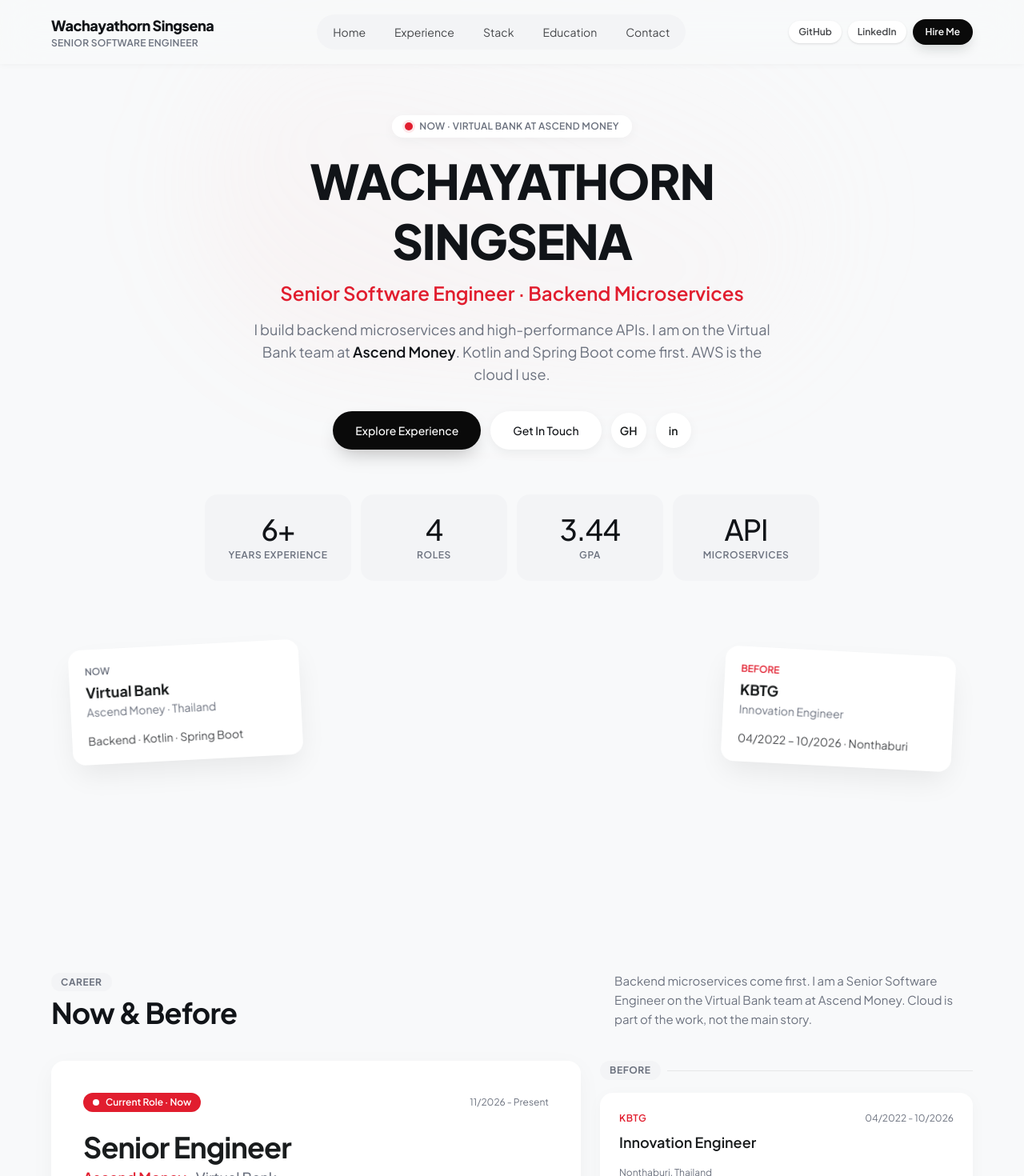
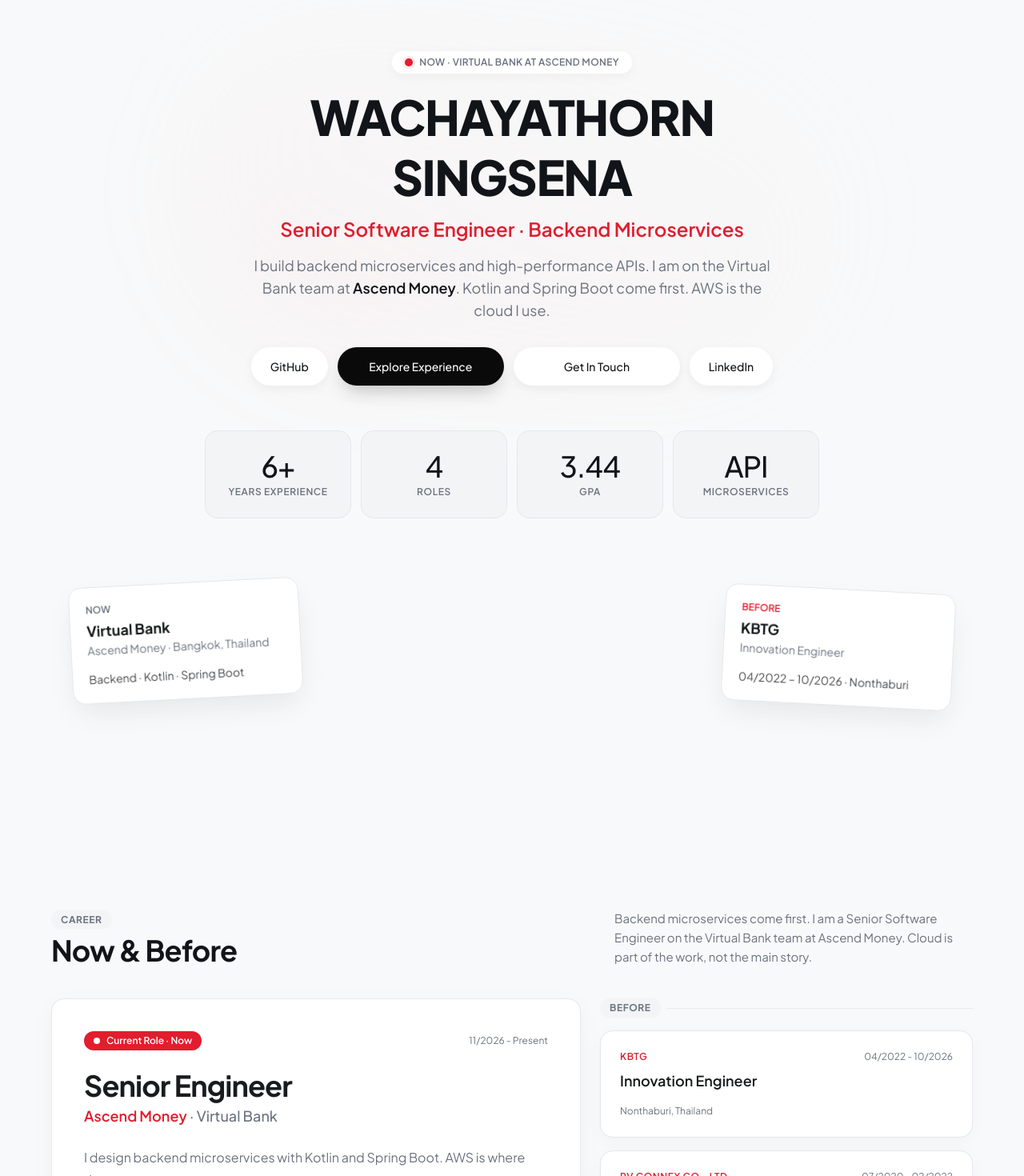
Before and after one commit to wachayathorn/introduce-myself, a Next.js app: page / in a window 1280 px wide. Shown: the top 1470 px of the page at 80% size. Built offline with nearby package versions, Linux system fonts and the light colour scheme.

Commit message:
Refactor layout components and enhance styling: remove Navbar, update Footer and sections with improved hover effects, borders, and animations. Adjust global CSS for new hover styles and refine personal information in experience data.

```diff
--- a/app/components/layout/footer.tsx
+++ b/app/components/layout/footer.tsx
@@ -3,11 +3,7 @@ import Reveal from "../ui/reveal";
 export default function Footer() {
   return (
     <footer className="bg-[#f3f4f5]">
-      <Reveal className="mx-auto flex max-w-7xl flex-col items-center justify-between gap-6 px-4 py-10 text-center md:flex-row md:px-10 md:text-left lg:px-16">
-        <div>
-          <p className="font-bold text-[#111418]">Wachayathorn Singsena</p>
-          <p className="text-sm text-[#6C727F]">Senior Software Engineer · Backend Microservices</p>
-        </div>
+      <Reveal className="mx-auto flex max-w-7xl items-center justify-center px-4 py-10 text-center">
         <p className="text-sm text-[#6C727F]">© 2026 Wachayathorn Singsena</p>
       </Reveal>
     </footer>
--- a/app/components/layout/navbar.tsx
+++ b/app/components/layout/navbar.tsx
@@ -1,61 +1,19 @@
-const links = [
-  { href: "#home", label: "Home" },
-  { href: "#experience", label: "Experience" },
-  { href: "#stack", label: "Stack" },
-  { href: "#education", label: "Education" },
-  { href: "#contact", label: "Contact" },
-];
-
 export default function Navbar() {
   return (
-    <header className="fixed top-0 right-0 left-0 z-50 bg-[#f8f9fa]/85 shadow-[0_1px_8px_rgba(0,0,0,0.04)] backdrop-blur-xl">
-      <div className="mx-auto flex h-20 max-w-7xl items-center justify-between gap-4 px-4 md:px-10 lg:px-16">
-        <a href="#home" className="shrink-0">
-          <span className="block text-base font-extrabold tracking-tight text-[#111418] sm:text-lg">
-            Wachayathorn Singsena
-          </span>
-          <span className="hidden text-xs font-semibold tracking-wide text-[#6C727F] sm:block">
-            SENIOR SOFTWARE ENGINEER
-          </span>
-        </a>
-
-        <nav className="hidden items-center gap-1 rounded-full bg-[#F3F4F6] p-1 lg:flex">
-          {links.map((link) => (
-            <a
-              key={link.href}
-              href={link.href}
-              className="rounded-full px-4 py-2 text-sm text-[#45474a] transition-colors hover:text-[#191c1d]"
-            >
-              {link.label}
-            </a>
-          ))}
-        </nav>
-
-        <div className="flex items-center gap-2">
-          <a
-            href="https://github.com/wachayathorn"
-            target="_blank"
-            rel="noreferrer"
-            className="hidden rounded-full bg-white px-3 py-1.5 text-xs font-semibold text-[#45474a] shadow-sm sm:inline-flex"
-          >
-            GitHub
-          </a>
-          <a
-            href="https://linkedin.com/in/wachayathorn"
-            target="_blank"
-            rel="noreferrer"
-            className="hidden rounded-full bg-white px-3 py-1.5 text-xs font-semibold text-[#45474a] shadow-sm sm:inline-flex"
-          >
-            LinkedIn
-          </a>
-          <a
-            href="#contact"
-            className="rounded-full bg-black px-4 py-2 text-xs font-semibold text-white shadow-[0_8px_16px_-4px_rgba(17,20,24,0.18)]"
-          >
-            Hire Me
-          </a>
-        </div>
-      </div>
+    <header className="pointer-events-none fixed top-4 right-0 left-0 z-50 flex justify-center px-4">
+      <a
+        href="#home"
+        className="hover-pop pointer-events-auto flex max-w-full items-center gap-3 rounded-full border border-black/5 bg-white/90 px-5 py-2.5 shadow-[0_10px_30px_rgba(0,0,0,0.06)] backdrop-blur-xl"
+      >
+        <span className="h-2 w-2 shrink-0 rounded-full bg-[#e11d2e]" />
+        <span className="truncate text-sm font-extrabold tracking-tight text-[#111418] sm:text-base">
+          Wachayathorn Singsena
+        </span>
+        <span className="hidden h-4 w-px bg-[#E5E7EB] sm:block" />
+        <span className="hidden text-[11px] font-semibold tracking-wide text-[#6C727F] sm:block">
+          SENIOR SOFTWARE ENGINEER
+        </span>
+      </a>
     </header>
   );
 }
--- a/app/components/sections/contact.tsx
+++ b/app/components/sections/contact.tsx
@@ -50,7 +50,7 @@ export default function Contact() {
   return (
     <section id="contact" className="bg-[#f3f4f5] px-4 py-20 md:px-10 lg:px-16">
       <div className="mx-auto grid max-w-7xl grid-cols-1 gap-10 lg:grid-cols-12">
-        <Reveal className="lg:col-span-12">
+        <Reveal className="rounded-2xl border border-[#E5E7EB] bg-white p-8 shadow-[0_8px_30px_rgba(0,0,0,0.04)] lg:col-span-12">
           <span className="rounded-full bg-white px-3 py-1 text-xs font-bold tracking-wider text-[#6C727F] uppercase shadow-sm">
             Contact
           </span>
@@ -66,7 +66,7 @@ export default function Contact() {
               href="https://github.com/wachayathorn"
               target="_blank"
               rel="noreferrer"
-              className="flex items-center justify-between rounded-xl bg-white p-4 shadow-[0_2px_10px_rgba(0,0,0,0.03)]"
+              className="hover-pop flex items-center justify-between rounded-xl border border-[#E5E7EB] bg-white p-4 shadow-[0_2px_10px_rgba(0,0,0,0.03)] hover:bg-black hover:text-white"
             >
               <span>
                 <span className="block text-[11px] tracking-wider text-[#6C727F] uppercase">GitHub</span>
@@ -77,7 +77,7 @@ export default function Contact() {
               href="https://linkedin.com/in/wachayathorn"
               target="_blank"
               rel="noreferrer"
-              className="flex items-center justify-between rounded-xl bg-white p-4 shadow-[0_2px_10px_rgba(0,0,0,0.03)]"
+              className="hover-pop flex items-center justify-between rounded-xl border border-[#E5E7EB] bg-white p-4 shadow-[0_2px_10px_rgba(0,0,0,0.03)] hover:bg-black hover:text-white"
             >
               <span>
                 <span className="block text-[11px] tracking-wider text-[#6C727F] uppercase">LinkedIn</span>
--- a/app/components/sections/education.tsx
+++ b/app/components/sections/education.tsx
@@ -4,7 +4,7 @@ import { education } from "@/lib/data";
 export default function Education() {
   return (
     <section id="education" className="bg-[#f8f9fa] px-4 py-20 md:px-10 lg:px-16">
-      <div className="mx-auto max-w-7xl">
+      <div className="mx-auto max-w-7xl rounded-2xl border border-[#E5E7EB] bg-white p-8 shadow-[0_8px_30px_rgba(0,0,0,0.04)] md:p-10">
         <span className="rounded-full bg-[#F3F4F6] px-3 py-1 text-xs font-bold tracking-wider text-[#6C727F] uppercase">
           Academic Background
         </span>
@@ -15,7 +15,7 @@ export default function Education() {
           href="https://www.rmutt.ac.th/"
           target="_blank"
           rel="noreferrer"
-          className="mt-8 block rounded-2xl bg-white p-8 shadow-[0_8px_30px_rgba(0,0,0,0.04)] transition-shadow hover:shadow-[0_16px_40px_rgba(0,0,0,0.08)] md:p-10"
+          className="mt-8 block rounded-2xl border border-[#E5E7EB] bg-[#F3F4F6] p-8 md:p-10"
         >
           <div className="flex flex-col items-start justify-between gap-6 md:flex-row md:items-center">
             <div className="flex items-center gap-5">
--- a/app/components/sections/experience.tsx
+++ b/app/components/sections/experience.tsx
@@ -24,7 +24,7 @@ export default function Experience() {
 
         <div className="grid grid-cols-1 gap-6 lg:grid-cols-12">
           {current ? (
-            <Reveal className="flex flex-col justify-between rounded-2xl bg-white p-8 shadow-[0_8px_30px_rgba(0,0,0,0.04)] md:p-10 lg:col-span-7">
+            <Reveal className="flex flex-col justify-between rounded-2xl border border-[#E5E7EB] bg-white p-8 shadow-[0_8px_30px_rgba(0,0,0,0.04)] md:p-10 lg:col-span-7">
               <div>
                 <div className="mb-6 flex items-center justify-between gap-3">
                   <span className="inline-flex items-center gap-2 rounded-full bg-[#e11d2e] px-3 py-1 text-xs font-semibold text-white">
@@ -43,7 +43,7 @@ export default function Experience() {
                 </p>
                 <div className="mt-6 flex flex-wrap gap-2">
                   {["Kotlin", "Spring Boot", "Microservices"].map((tool) => (
-                    <span key={tool} className="rounded-full bg-[#F3F4F6] px-3.5 py-1.5 text-xs font-medium">
+                    <span key={tool} className="hover-pop rounded-full bg-[#F3F4F6] px-3.5 py-1.5 text-xs font-medium hover:bg-black hover:text-white">
                       {tool}
                     </span>
                   ))}
@@ -61,7 +61,7 @@ export default function Experience() {
               <div className="h-px flex-1 bg-[#e7e8e9]" />
             </div>
             {previous.map((job, index) => (
-              <Reveal key={job.id} delay={index * 80} className="rounded-2xl bg-white p-6 shadow-[0_4px_20px_rgba(0,0,0,0.03)]">
+              <Reveal key={job.id} delay={index * 80} className="rounded-2xl border border-[#E5E7EB] bg-white p-6 shadow-[0_4px_20px_rgba(0,0,0,0.03)]">
                 <div className="mb-2 flex items-center justify-between gap-3">
                   <span className="text-xs font-semibold tracking-wider text-[#e11d2e] uppercase">
                     {job.company}
--- a/app/components/sections/hero.tsx
+++ b/app/components/sections/hero.tsx
@@ -7,7 +7,7 @@ const stats = [
 
 export default function Welcome() {
   return (
-    <section id="home" className="relative px-4 pt-36 pb-16 md:px-10 lg:px-16">
+    <section id="home" className="relative px-4 pt-16 pb-16 md:px-10 lg:px-16">
       <div className="pointer-events-none absolute top-10 left-1/2 -z-10 h-[420px] w-[800px] -translate-x-1/2 rounded-full bg-gradient-to-tr from-[#e11d2e]/[0.04] via-red-100/10 to-transparent blur-3xl" />
       <div className="relative z-10 mx-auto flex max-w-7xl flex-col items-center text-center">
         <div className="animate-fade-in mb-4 inline-flex items-center gap-2 rounded-full bg-white px-4 py-1.5 shadow-[0_4px_16px_rgba(0,0,0,0.04)]">
@@ -39,34 +39,32 @@ export default function Welcome() {
 
         <div className="animate-fade-in-up animation-delay-500 mt-8 flex flex-wrap items-center justify-center gap-3">
           <a
+            href="https://github.com/wachayathorn"
+            target="_blank"
+            rel="noreferrer"
+            className="hover-pop inline-flex h-12 items-center justify-center rounded-full bg-white px-6 text-sm font-medium text-[#111418] shadow-[0_4px_14px_rgba(0,0,0,0.05)] hover:bg-[#fff1f2] hover:text-[#e11d2e]"
+          >
+            GitHub
+          </a>
+          <a
             href="#experience"
-            className="rounded-full bg-black px-7 py-3.5 text-sm font-medium text-white shadow-[0_12px_24px_-8px_rgba(0,0,0,0.25)] transition-transform hover:scale-[1.02]"
+            className="hover-pop inline-flex h-12 w-52 items-center justify-center rounded-full bg-black text-sm font-medium text-white shadow-[0_12px_24px_-8px_rgba(0,0,0,0.25)] hover:bg-[#2a2a2a]"
           >
             Explore Experience
           </a>
           <a
             href="#contact"
-            className="rounded-full bg-white px-7 py-3.5 text-sm font-medium text-[#111418] shadow-[0_4px_14px_rgba(0,0,0,0.06)]"
+            className="hover-pop inline-flex h-12 w-52 items-center justify-center rounded-full bg-white text-sm font-medium text-[#111418] shadow-[0_4px_14px_rgba(0,0,0,0.06)] hover:bg-black hover:text-white"
           >
             Get In Touch
-          </a>
-          <a
-            href="https://github.com/wachayathorn"
-            target="_blank"
-            rel="noreferrer"
-            className="flex h-11 w-11 items-center justify-center rounded-full bg-white text-sm font-semibold shadow-[0_4px_14px_rgba(0,0,0,0.05)]"
-            aria-label="GitHub"
-          >
-            GH
           </a>
           <a
             href="https://linkedin.com/in/wachayathorn"
             target="_blank"
             rel="noreferrer"
-            className="flex h-11 w-11 items-center justify-center rounded-full bg-white text-sm font-semibold shadow-[0_4px_14px_rgba(0,0,0,0.05)]"
-            aria-label="LinkedIn"
+            className="hover-pop inline-flex h-12 items-center justify-center rounded-full bg-white px-6 text-sm font-medium text-[#111418] shadow-[0_4px_14px_rgba(0,0,0,0.05)] hover:bg-[#fff1f2] hover:text-[#e11d2e]"
           >
-            in
+            LinkedIn
           </a>
         </div>
 
@@ -74,7 +72,7 @@ export default function Welcome() {
           {stats.map((stat, index) => (
             <div
               key={stat.label}
-              className="animate-scale-in flex flex-col items-center rounded-2xl bg-[#F3F4F6] p-6 text-center [animation-fill-mode:both]"
+              className="hover-pop animate-scale-in flex flex-col items-center rounded-2xl border border-[#E5E7EB] bg-[#F3F4F6] p-6 text-center [animation-fill-mode:both] hover:bg-white"
               style={{ animationDelay: `${0.55 + index * 0.12}s` }}
             >
               <span className="text-4xl font-medium tracking-tight text-[#111418]">
@@ -88,19 +86,19 @@ export default function Welcome() {
         </div>
 
         <div className="relative mt-16 hidden min-h-[280px] w-full md:block">
-          <article className="animate-float absolute top-4 left-6 w-72 -rotate-3 rounded-2xl bg-white p-5 text-left shadow-[0_16px_36px_-6px_rgba(0,0,0,0.08)] transition-transform duration-300 hover:rotate-0">
+          <article className="animate-float absolute top-4 left-6 w-72 -rotate-3 rounded-2xl border border-[#E5E7EB] bg-white p-5 text-left shadow-[0_16px_36px_-6px_rgba(0,0,0,0.08)] transition-transform duration-300 hover:rotate-0">
             <p className="text-xs font-semibold text-[#6C727F] uppercase">Now</p>
             <h2 className="mt-1 text-lg font-bold">Virtual Bank</h2>
-            <p className="text-sm text-[#6C727F]">Ascend Money · Thailand</p>
+            <p className="text-sm text-[#6C727F]">Ascend Money · Bangkok, Thailand</p>
             <p className="mt-4 text-sm text-[#45474a]">Backend · Kotlin · Spring Boot</p>
           </article>
-          <article className="animate-soft-scale relative z-20 mx-auto w-96 rounded-2xl bg-white p-6 text-left shadow-[0_24px_48px_-8px_rgba(0,0,0,0.1)]">
+          <article className="animate-soft-scale relative z-20 mx-auto w-96 rounded-2xl border border-[#E5E7EB] bg-white p-6 text-left shadow-[0_24px_48px_-8px_rgba(0,0,0,0.1)]">
             <p className="text-xs font-bold tracking-wider text-[#6C727F] uppercase">
               Daily tools
             </p>
             <div className="mt-4 flex flex-wrap gap-2">
               {["Kotlin", "Spring Boot", "Microservices"].map((tool) => (
-                <span key={tool} className="rounded-full bg-[#F3F4F6] px-3 py-1 text-sm font-medium">
+                <span key={tool} className="hover-pop rounded-full bg-[#F3F4F6] px-3 py-1 text-sm font-medium hover:bg-[#fff1f2] hover:text-[#e11d2e]">
                   {tool}
                 </span>
               ))}
@@ -109,7 +107,7 @@ export default function Welcome() {
               Backend microservices for the Virtual Bank team.
             </p>
           </article>
-          <article className="animate-float-delayed absolute top-6 right-6 w-72 rotate-3 rounded-2xl bg-white p-5 text-left shadow-[0_16px_36px_-6px_rgba(0,0,0,0.08)] transition-transform duration-300 hover:rotate-0">
+          <article className="animate-float-delayed absolute top-6 right-6 w-72 rotate-3 rounded-2xl border border-[#E5E7EB] bg-white p-5 text-left shadow-[0_16px_36px_-6px_rgba(0,0,0,0.08)] transition-transform duration-300 hover:rotate-0">
             <p className="text-xs font-semibold text-[#e11d2e] uppercase">Before</p>
             <h2 className="mt-1 text-lg font-bold">KBTG</h2>
             <p className="text-sm text-[#6C727F]">Innovation Engineer</p>
--- a/app/globals.css
+++ b/app/globals.css
@@ -251,8 +251,38 @@ html {
   transform: none;
 }
 
+.lazy-show.is-shown:hover {
+  transform: translateY(-16px) scale(1.035) rotate(-0.4deg);
+  box-shadow: 0 28px 50px rgba(17, 20, 24, 0.1);
+}
+
+.hover-pop {
+  transition:
+    transform 0.5s cubic-bezier(0.34, 1.4, 0.64, 1),
+    box-shadow 0.5s ease,
+    background-color 0.35s ease,
+    color 0.35s ease;
+}
+
+.hover-pop:hover {
+  transform: translateY(-10px) scale(1.07);
+  box-shadow: 0 20px 36px rgba(225, 29, 46, 0.06);
+}
+
+.hover-line {
+  transition: transform 0.3s ease, color 0.3s ease;
+}
+
+.hover-line:hover {
+  transform: translateX(8px);
+  color: #e11d2e;
+}
+
 @media (prefers-reduced-motion: reduce) {
-  .lazy-show {
+  .lazy-show,
+  .lazy-show.is-shown:hover,
+  .hover-pop:hover,
+  .hover-line:hover {
     opacity: 1;
     transform: none;
     transition: none;
--- a/app/layout.tsx
+++ b/app/layout.tsx
@@ -1,7 +1,6 @@
 import type { Metadata } from "next";
 import "./globals.css";
 import Footer from "./components/layout/footer";
-import Navbar from "./components/layout/navbar";
 
 export const metadata: Metadata = {
   title: "Wachayathorn Singsena · Senior Software Engineer",
@@ -17,7 +16,6 @@ export default function RootLayout({
   return (
     <html lang="en" className="font-sans">
       <body className="min-h-screen bg-[#f8f9fa] text-[#191c1d] antialiased">
-        <Navbar />
         <main>{children}</main>
         <Footer />
       </body>
--- a/lib/data.ts
+++ b/lib/data.ts
@@ -6,7 +6,7 @@ export const experiences: Experience[] = [
     title: "Senior Engineer",
     company: "Ascend Money",
     period: "11/2026 - Present",
-    location: "Thailand",
+    location: "Bangkok, Thailand",
     team: "Virtual Bank",
     current: true,
   },
@@ -29,7 +29,7 @@ export const experiences: Experience[] = [
     title: "Backend Developer",
     company: "Bluewind Solution",
     period: "06/2019 - 10/2019",
-    location: "Thailand",
+    location: "Pathum Thani, Thailand",
   },
 ];
 
```
Also changed, not shown: app/components/sections/stack.tsx (+4 -4 lines).
